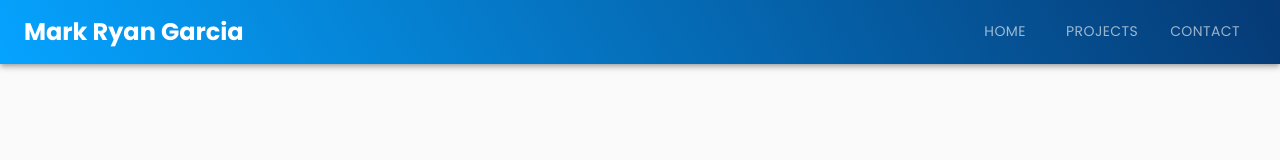
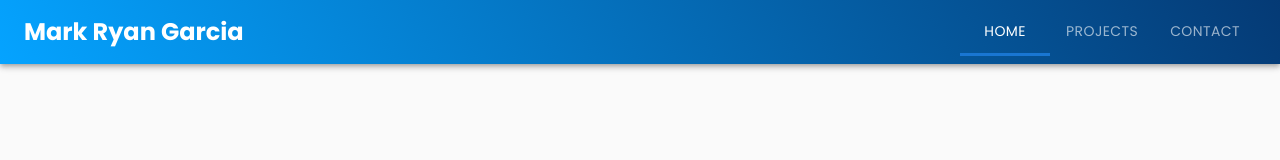
Before and after one commit to MarkRyanGarcia/Portfolio, a React (Vite) app: page / in a window 1280 px wide. Shown: the top 160 px of the page. Built offline with nearby package versions, Linux system fonts and the light colour scheme.

Commit message:
fix navbar indicator not appearing

```diff
--- a/src/components/Navbar.tsx
+++ b/src/components/Navbar.tsx
@@ -10,7 +10,7 @@ export default function Navbar() {
     const location = useLocation();
 
     const [anchorEl, setAnchorEl] = useState<null | HTMLElement>(null);
-    const tabValue = location.pathname.slice(1);
+    const tabValue = location.pathname === '/' ? '/' : location.pathname;
 
     const handleMenuClick = (event: React.MouseEvent<HTMLElement>) => {
         setAnchorEl(event.currentTarget);
```
